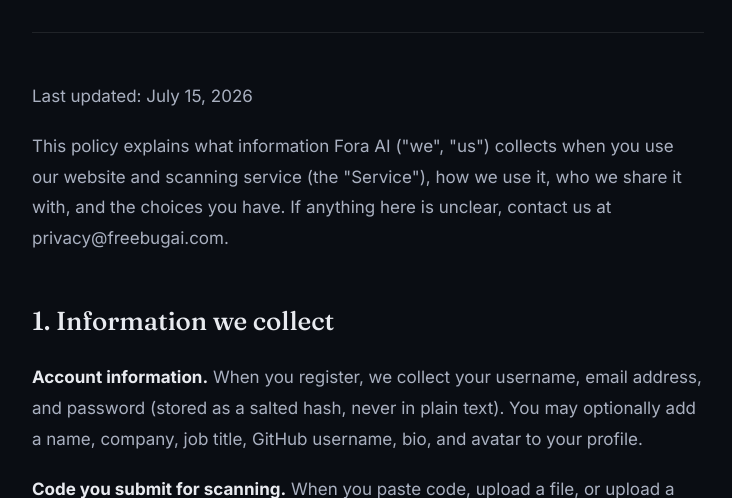
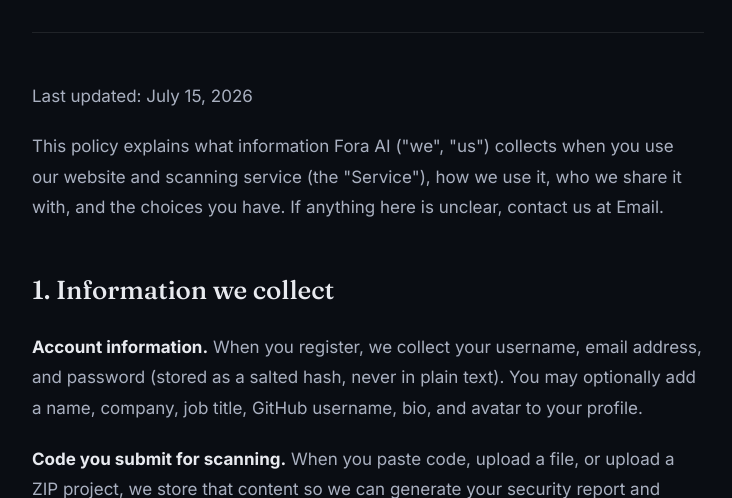
Before and after one commit to Faizan-ai-nova/Fora-ai-A-POWERFUL-TOOL, a Django app: page /privacy/ in a window 1280 px wide. Shown: the part 266-764 px from the top of the page, without its empty margins (272-1004 px from the left). Run offline with Django 5.2, Linux system fonts and the light colour scheme.

Commit message:
Update privacy.html

```diff
--- a/templates/pages/privacy.html
+++ b/templates/pages/privacy.html
@@ -19,7 +19,7 @@
       This policy explains what information Fora AI ("we", "us") collects when you use
       our website and scanning service (the "Service"), how we use it, who we share it with,
       and the choices you have. If anything here is unclear, contact us at
-      <a href="mailto:gamewithfaixu@gmail.com">privacy@freebugai.com</a>.
+      <a href="mailto:forainaction@gmail.com">Email</a>.
     </p>
 
     <h2>1. Information we collect</h2>
```
